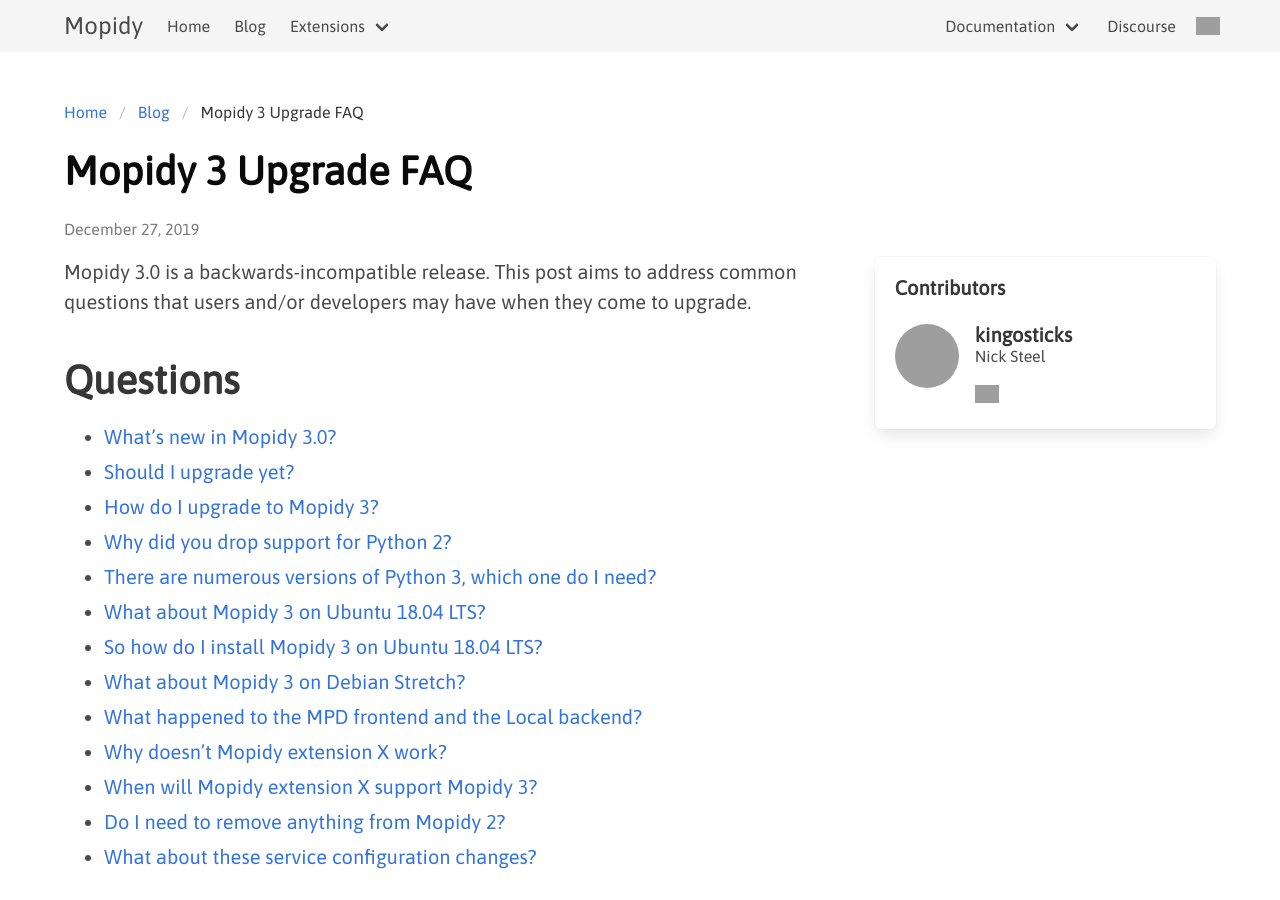
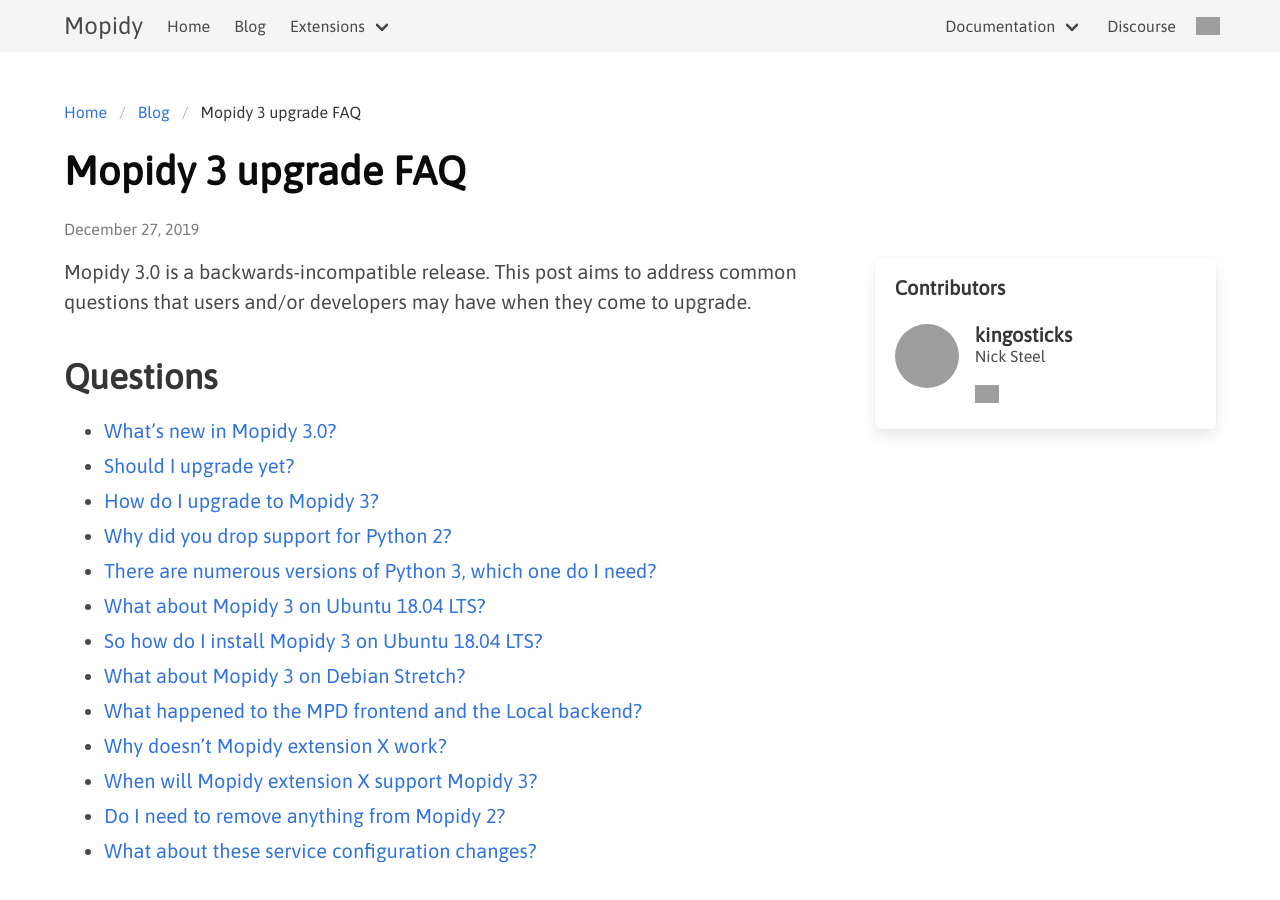
Before and after one commit to mopidy/website, a Jekyll site: the page built from _posts/2019-12-27-mopidy-3-faq.md, in a window 1280 px wide and 900 px high. Built offline with Jekyll 4.4.1, drawn with Linux system fonts in a browser that asks for light colours; grey boxes are pictures that could not be loaded.

Commit message:
chore: Formatting

```diff
--- a/_posts/2019-12-27-mopidy-3-faq.md
+++ b/_posts/2019-12-27-mopidy-3-faq.md
@@ -1,5 +1,5 @@
 ---
-title: Mopidy 3 Upgrade FAQ
+title: Mopidy 3 upgrade FAQ
 tags:
   - mopidy
   - release
@@ -14,13 +14,13 @@
 
 <!-- more -->
 
-# Questions
+## Questions
 {:.no_toc}
 
 * TOC
 {:toc}
 
-# What’s new in Mopidy 3.0?
+## What’s new in Mopidy 3.0?
 
 The most significant change in Mopidy 3.0 is adding support for Python 3.7+ and
 dropping support for Python 2.x. Other release highlights include:
@@ -42,7 +42,7 @@
 [Mopidy-Spotify 4](https://github.com/mopidy/mopidy-spotify/blob/master/CHANGELOG.rst#v400-2019-12-22)
 supports (read-only) playlists again, and also offers additional browse sections.
 
-# Should I upgrade yet?
+## Should I upgrade yet?
 
 Yes! The Debian packages for Mopidy and those extensions maintained under the
 [Mopidy GitHub organisation](https://github.com/mopidy/) should now be
@@ -54,12 +54,12 @@
 and everything required to [install from
 source](https://docs.mopidy.com/en/latest/installation/pypi/) is ready.
 
-# How do I upgrade to Mopidy 3?
+## How do I upgrade to Mopidy 3?
 
 This depends on how you installed Mopidy 2.x.
 See our [documentation](https://docs.mopidy.com/en/latest/installation/).
 
-# Why did you drop support for Python 2?
+## Why did you drop support for Python 2?
 
 [Python 2 will not be maintained after January 1,
 2020](https://pythonclock.org/) and there is no future for Python projects that
@@ -68,7 +68,7 @@
 Python 2. If you are limited to Python 2 then stay with [Mopidy
 v2.3.1](https://docs.mopidy.com/en/release-2.3/changelog/).
 
-# There are numerous versions of Python 3, which one do I need?
+## There are numerous versions of Python 3, which one do I need?
 
 The minimum supported version is Python 3.7 but we also support newer versions
 such as Python 3.8. Python 3.7 was primarily chosen as it, at the time of
@@ -77,7 +77,7 @@
 Fedora 29, and in macOS via Homebrew. You can see what the default version of
 Python 3 is on your system by running `python3 --version`.
 
-# What about Mopidy 3 on Ubuntu 18.04 LTS?
+## What about Mopidy 3 on Ubuntu 18.04 LTS?
 
 Ubuntu 18.04 (Bionic Beaver) is [nearly 2 years
 old](https://wiki.ubuntu.com/BionicBeaver) and [Long Term
@@ -97,7 +97,7 @@
 
 A Docker based installation of Mopidy 3 on Ubuntu 18.04 should also be possible.
 
-# So how do I install Mopidy 3 on Ubuntu 18.04 LTS?
+## So how do I install Mopidy 3 on Ubuntu 18.04 LTS?
 
 Newer versions of Python are available from Ubuntu’s software repositories and
 installing Python 3.7 is as easy as running:
@@ -195,7 +195,7 @@
 Be sure to install all Mopidy extensions from source using
 `sudo python3.7 -m pip install mopidy-foo-extension`.
 
-# What about Mopidy 3 on Debian Stretch?
+## What about Mopidy 3 on Debian Stretch?
 
 Debian Stretch (oldstable) is not supported. Mopidy 3 requires
 GStreamer >= v1.14.0 but [Stretch provides
@@ -203,7 +203,7 @@
 [great new features in v1.14](https://gstreamer.freedesktop.org/releases/1.14)
 and now we get to finally start using them.
 
-# What happened to the MPD frontend and the Local backend?
+## What happened to the MPD frontend and the Local backend?
 
 The [Mopidy-MPD](https://mopidy.com/ext/mpd) and
 [Mopidy-Local](https://mopidy.com/ext/local) extensions are no longer bundled
@@ -222,7 +222,7 @@
 documentation](https://github.com/mopidy/mopidy-local#configuration) for the
 available config values.
 
-# Why doesn’t Mopidy extension X work?
+## Why doesn’t Mopidy extension X work?
 
 Some Mopidy extensions do not support Mopidy 3 yet. You can find information on
 which ones do at our [extension registry](https://mopidy.com/ext/). Any Python
@@ -231,7 +231,7 @@
 need to be explicitly re-installed for Python 3
 e.g. `sudo python3 -m pip install Mopidy-dLeyna`.
 
-# When will Mopidy extension X support Mopidy 3?
+## When will Mopidy extension X support Mopidy 3?
 
 Extensions maintained under the [Mopidy GitHub
 organisation](https://github.com/mopidy/) have been ported to Python 3 and
@@ -240,7 +240,7 @@
 lending the maintainer a helping hand. Please be patient during this
 transitional period.
 
-# Do I need to remove anything from Mopidy 2?
+## Do I need to remove anything from Mopidy 2?
 
 If [installed from source or
 PyPI](https://docs.mopidy.com/en/latest/installation/pypi/) you may want to
```
